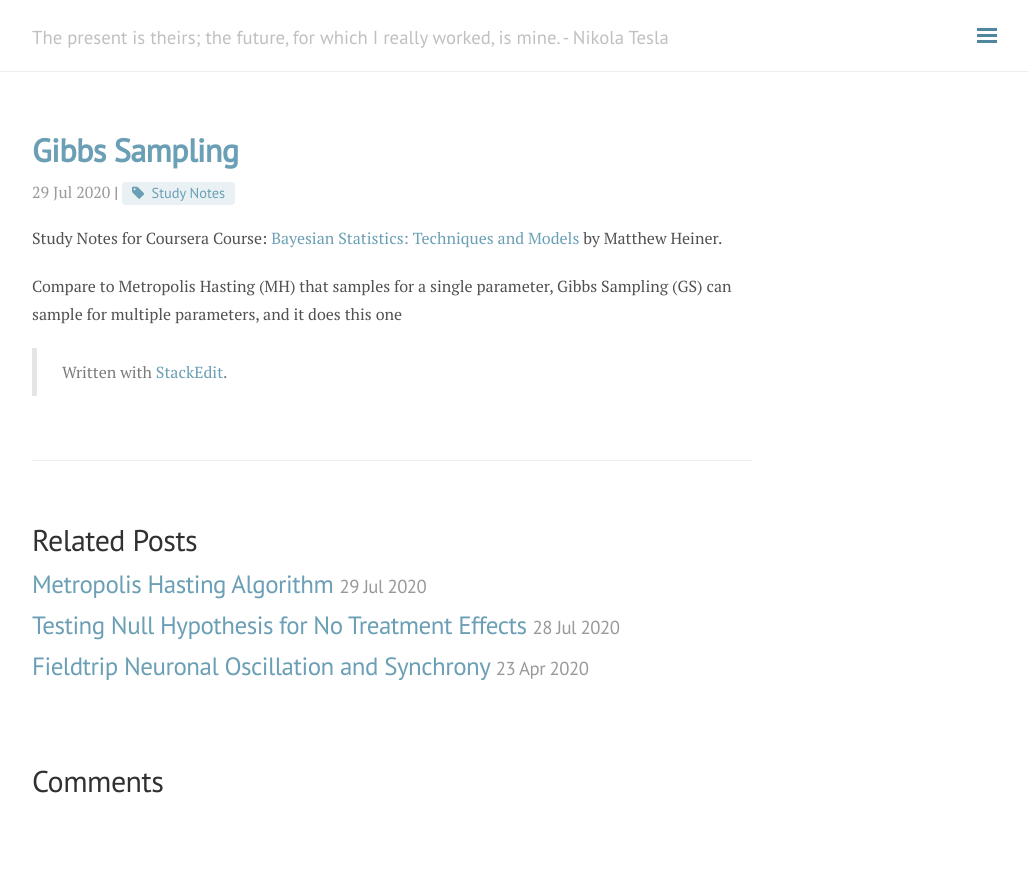
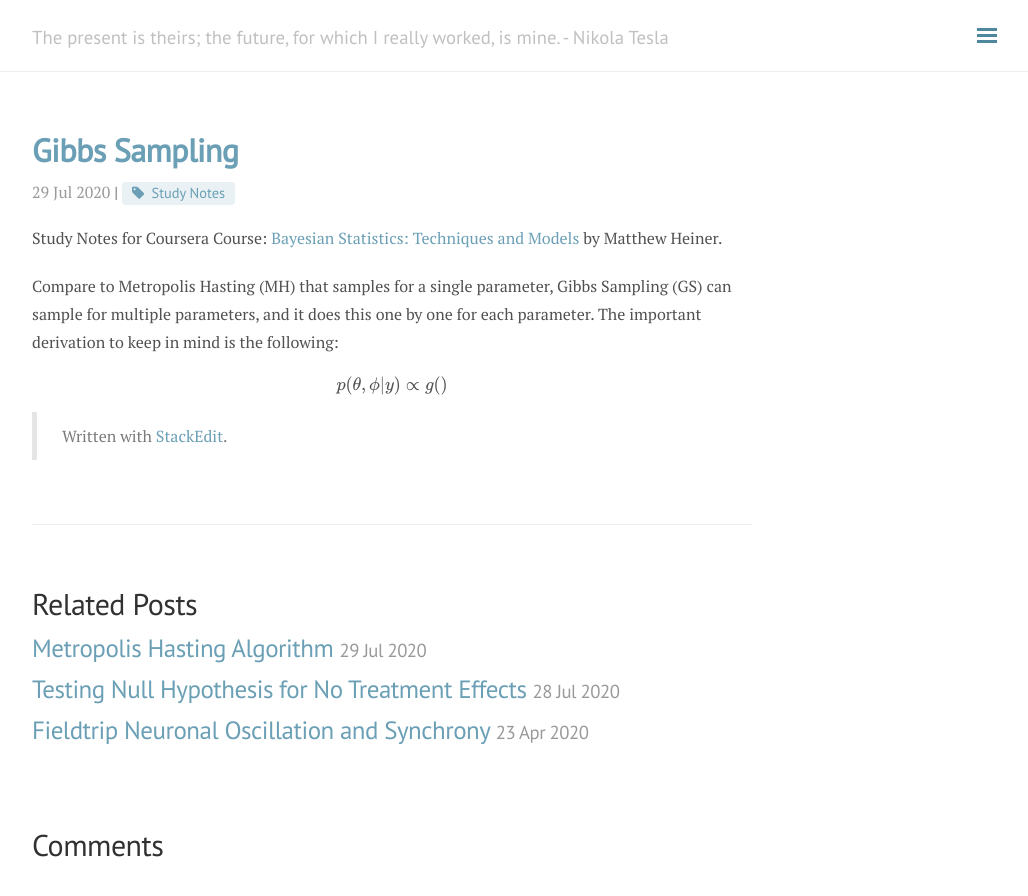
Before and after one commit to andylikescodes/andylikescodes.github.io, a Jekyll site: the page built from _posts/2020-07-29-Gibbs-Sampling.md, in a window 1280 px wide. Shown: the top 896 px of the page, without its empty margins (248-1276 px from the left). Built offline with Jekyll 4.4.1, drawn with Linux system fonts in a browser that asks for light colours; nearby versions of some CDN libraries; formulas are drawn with MathJax 3; comment, search, counter and statistics services are not loaded.

Commit message:
_posts/2020-07-29-Gibbs-Sampling.md updated from https://stackedit.io/

```diff
--- a/_posts/2020-07-29-Gibbs-Sampling.md
+++ b/_posts/2020-07-29-Gibbs-Sampling.md
@@ -7,11 +7,13 @@ category: Bayesian Statistics
 
 Study Notes for Coursera Course: [Bayesian Statistics: Techniques and Models](https://www.coursera.org/learn/mcmc-bayesian-statistics/) by Matthew Heiner.
 
-Compare to Metropolis Hasting (MH) that samples for a single parameter, Gibbs Sampling (GS) can sample for multiple parameters, and it does this one
+Compare to Metropolis Hasting (MH) that samples for a single parameter, Gibbs Sampling (GS) can sample for multiple parameters, and it does this one by one for each parameter. The important derivation to keep in mind is the following:
+
+$$p(\theta, \phi|y) \propto g()$$
 
 
 
 > Written with [StackEdit](https://stackedit.io/).
 <!--stackedit_data:
-eyJoaXN0b3J5IjpbLTE2ODg2NjYwNV19
+eyJoaXN0b3J5IjpbNTkxNzkwMTExXX0=
 -->
```
